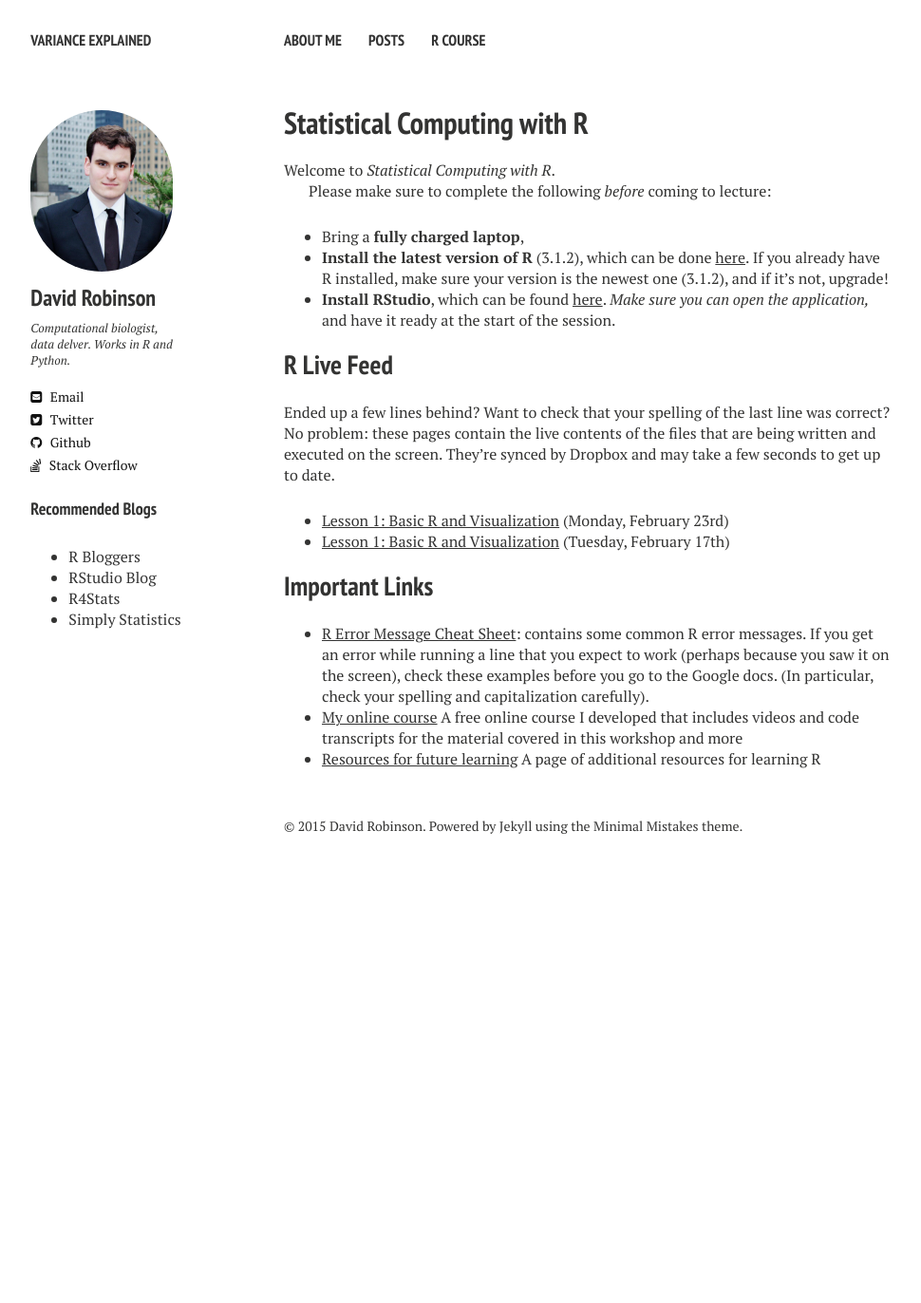
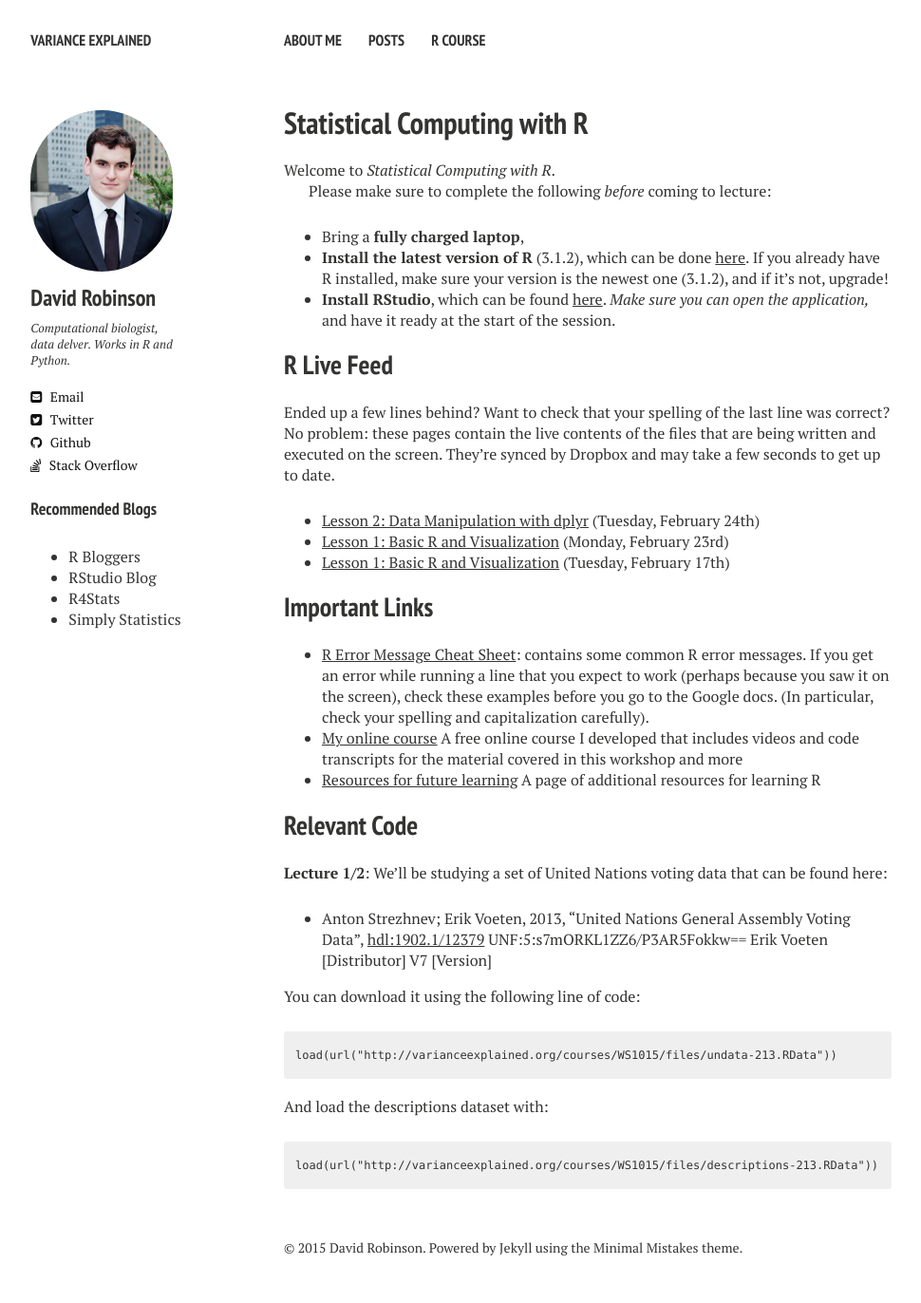
Before and after one commit to orenetar3/dgrtwo.github.com, a Jekyll site: the page built from courses/McGraw/index.md, in a window 1280 px wide. Shown: the whole page at 95% size, without its empty margins (21-991 px from the left). Built offline with Jekyll 4.4.1, drawn with Linux system fonts in a browser that asks for light colours; nearby versions of some CDN libraries; before the commit the page ends 928 px from its top, so only the background shows below that.

Commit message:
Added UN code

```diff
--- a/courses/McGraw/index.md
+++ b/courses/McGraw/index.md
@@ -18,6 +18,7 @@ R Live Feed
 ----------------
 Ended up a few lines behind? Want to check that your spelling of the last line was correct? No problem: these pages contain the live contents of the files that are being written and executed on the screen. They're synced by Dropbox and may take a few seconds to get up to date.
 
+* [Lesson 2: Data Manipulation with dplyr](https://www.dropbox.com/s/qcsjaoc5hooxnf3/lesson2_022415.txt?dl=0) (Tuesday, February 24th)
 * [Lesson 1: Basic R and Visualization](https://www.dropbox.com/s/nlcfg342eh06efu/lesson1_022315.txt?dl=0) (Monday, February 23rd)
 * [Lesson 1: Basic R and Visualization](https://www.dropbox.com/s/qehj8y1v0qlec5y/lesson1.txt?dl=0) (Tuesday, February 17th)
 
@@ -27,3 +28,18 @@ Important Links
 * [R Error Message Cheat Sheet](/courses/errors): contains some common R error messages. If you get an error while running a line that you expect to work (perhaps because you saw it on the screen), check these examples before you go to the Google docs. (In particular, check your spelling and capitalization carefully).
 * [My online course](/RData/) A free online course I developed that includes videos and code transcripts for the material covered in this workshop and more
 * [Resources for future learning](/RData/resources/) A page of additional resources for learning R
+
+Relevant Code
+---------------
+
+**Lecture 1/2**: We'll be studying a set of United Nations voting data that can be found here:
+
+* Anton Strezhnev; Erik Voeten, 2013, "United Nations General Assembly Voting Data", <a href="http://hdl.handle.net/1902.1/12379">hdl:1902.1/12379</a> UNF:5:s7mORKL1ZZ6/P3AR5Fokkw== Erik Voeten [Distributor] V7 [Version]
+
+You can download it using the following line of code:
+
+    load(url("http://varianceexplained.org/courses/WS1015/files/undata-213.RData"))
+
+And load the descriptions dataset with:
+
+    load(url("http://varianceexplained.org/courses/WS1015/files/descriptions-213.RData"))
```
